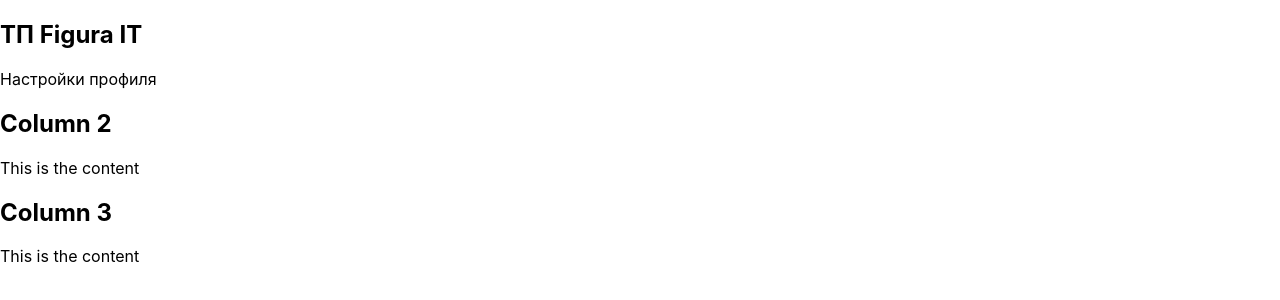
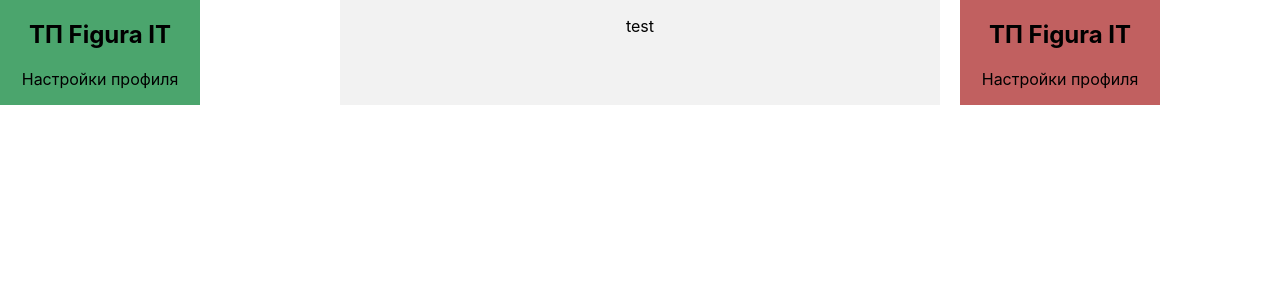
Before and after one commit to Nosovitsi/Figura, a React (Create React App) app: page / in a window 1280 px wide. Shown: the top 300 px of the page. Built offline with nearby package versions, Linux system fonts and the light colour scheme.

Commit message:
MainContent some grid fix

```diff
--- a/src/App.css
+++ b/src/App.css
@@ -36,3 +36,9 @@
     transform: rotate(360deg);
   }
 }
+
+.container {
+  display: grid;
+  grid-template-columns: 1fr 600px 1fr; /* Задайте нужные ширины для LeftBar, MainContent и RightBar */
+  grid-gap: 20px; /* Задайте нужный отступ между компонентами */
+}
--- a/src/App.tsx
+++ b/src/App.tsx
@@ -1,19 +1,21 @@
 import React from 'react';
-import LeftBar from './components/LeftBar';
-import Column2 from './components/Column2';
-import Column3 from './components/Column3';
+import './App.css';
+import LeftBar from './components/LeftBar/LeftBar';
+import RightBar from './components/RightBar/RightBar';
+import MainContent from './components/MainContent/MainContent';
+
+
 
 
 
 function App() {
   return (
     <div className="App">
-      <div className="site">
-         <LeftBar />
-         <Column2 />
-         <Column3 />
-       </div>
-
+      <div className="container">
+        <LeftBar />
+        <MainContent />
+        <RightBar />
+      </div>
     </div>
   );
 }
--- a/src/components/Column2.tsx
+++ /dev/null
@@ -1,12 +0,0 @@
-import React from 'react';
-
-const Column2 = () => {
-    return (
-        <div className="column">
-            <h2> Column 2</h2>
-            <p>This is the content</p>
-        </div>
-    );
-}
-
-export default Column2;
--- a/src/components/Column3.tsx
+++ /dev/null
@@ -1,12 +0,0 @@
-import React from 'react';
-
-const Column3 = () => {
-    return (
-        <div className="column">
-            <h2> Column 3</h2>
-            <p>This is the content</p>
-        </div>
-    );
-}
-
-export default Column3;
--- /dev/null
+++ b/src/components/LeftBar/LeftBar.css
@@ -0,0 +1,5 @@
+.left-bar {
+    width: 200px; /* Задайте нужную ширину */
+    background-color: #4ba56d; /* Задайте нужный цвет фона */
+    /* Другие стили, которые вам нужны */
+  }
--- a/src/components/LeftBar.tsx
+++ b/src/components/LeftBar/LeftBar.tsx
@@ -1,8 +1,9 @@
 import React from 'react';
+import './LeftBar.css';
 
 const LeftBar = () => {
     return (
-        <div className="column column1">
+        <div className="left-bar">
             <h2> ТП Figura IT</h2>
             <p>Настройки профиля</p>
         </div>
--- /dev/null
+++ b/src/components/MainContent/MainContent.css
@@ -0,0 +1,5 @@
+.main-content {
+    width: 600px; /* Задайте нужную ширину */
+    background-color: #f2f2f2; /* Задайте нужный цвет фона */
+    /* Другие стили, которые вам нужны */
+  }
--- /dev/null
+++ b/src/components/MainContent/MainContent.tsx
@@ -0,0 +1,12 @@
+import React from 'react';
+import './MainContent.css'; // Импортируем файл стилей
+
+const MainContent = () => {
+  return (
+    <div className="main-content">
+      {<p>test</p>}
+    </div>
+  );
+};
+
+export default MainContent;
--- /dev/null
+++ b/src/components/RightBar/RightBar.css
@@ -0,0 +1,5 @@
+.right-bar {
+    width: 200px; /* Задайте нужную ширину */
+    background-color: #c16060; /* Задайте нужный цвет фона */
+    /* Другие стили, которые вам нужны */
+  }
--- /dev/null
+++ b/src/components/RightBar/RightBar.tsx
@@ -0,0 +1,13 @@
+import React from 'react';
+import './RightBar.css'; // Импортируем файл стилей
+
+const RightBar = () => {
+  return (
+    <div className="right-bar">
+      <h2> ТП Figura IT</h2>
+      <p>Настройки профиля</p>
+    </div>
+  );
+};
+
+export default RightBar;
```
